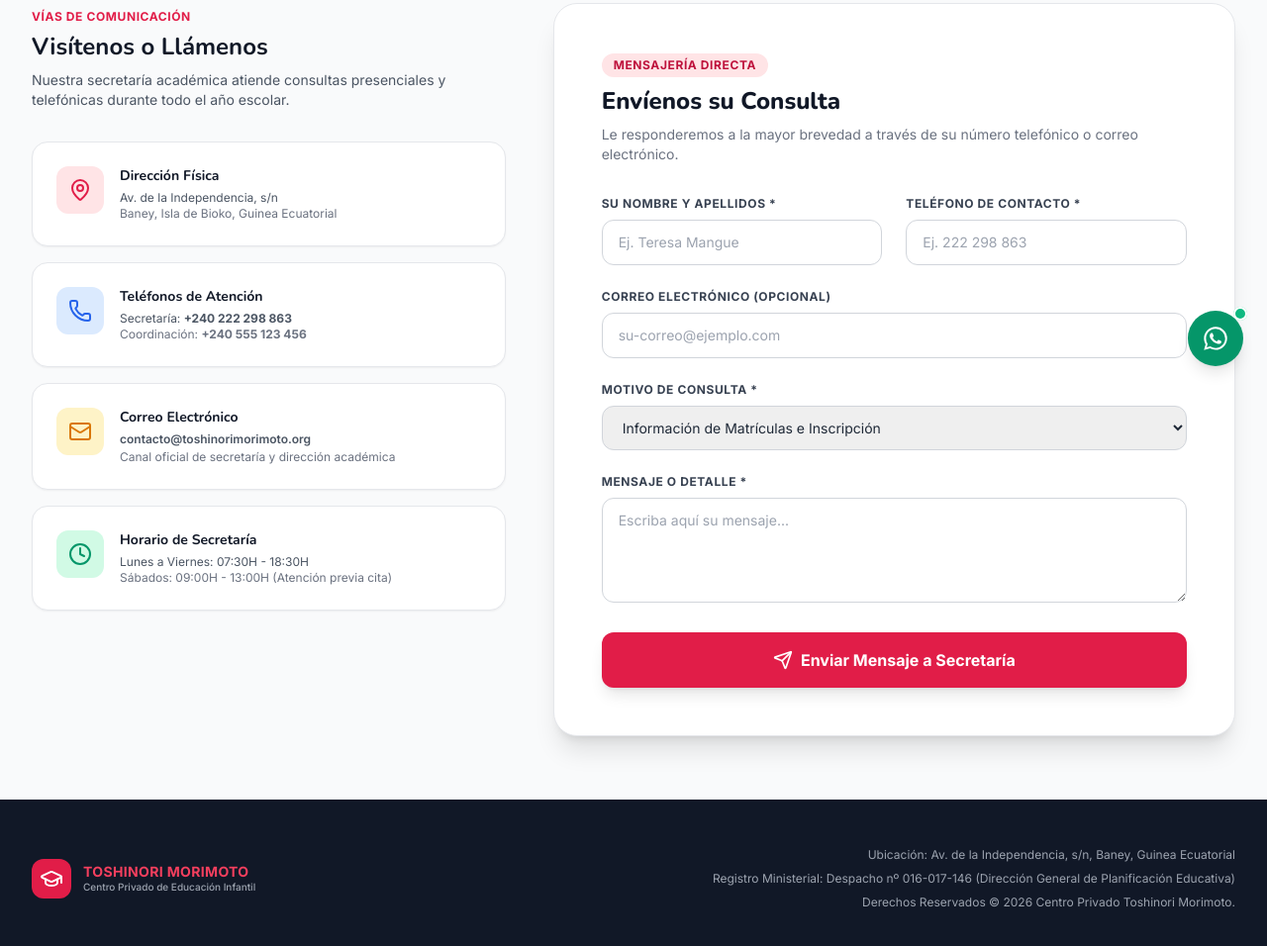
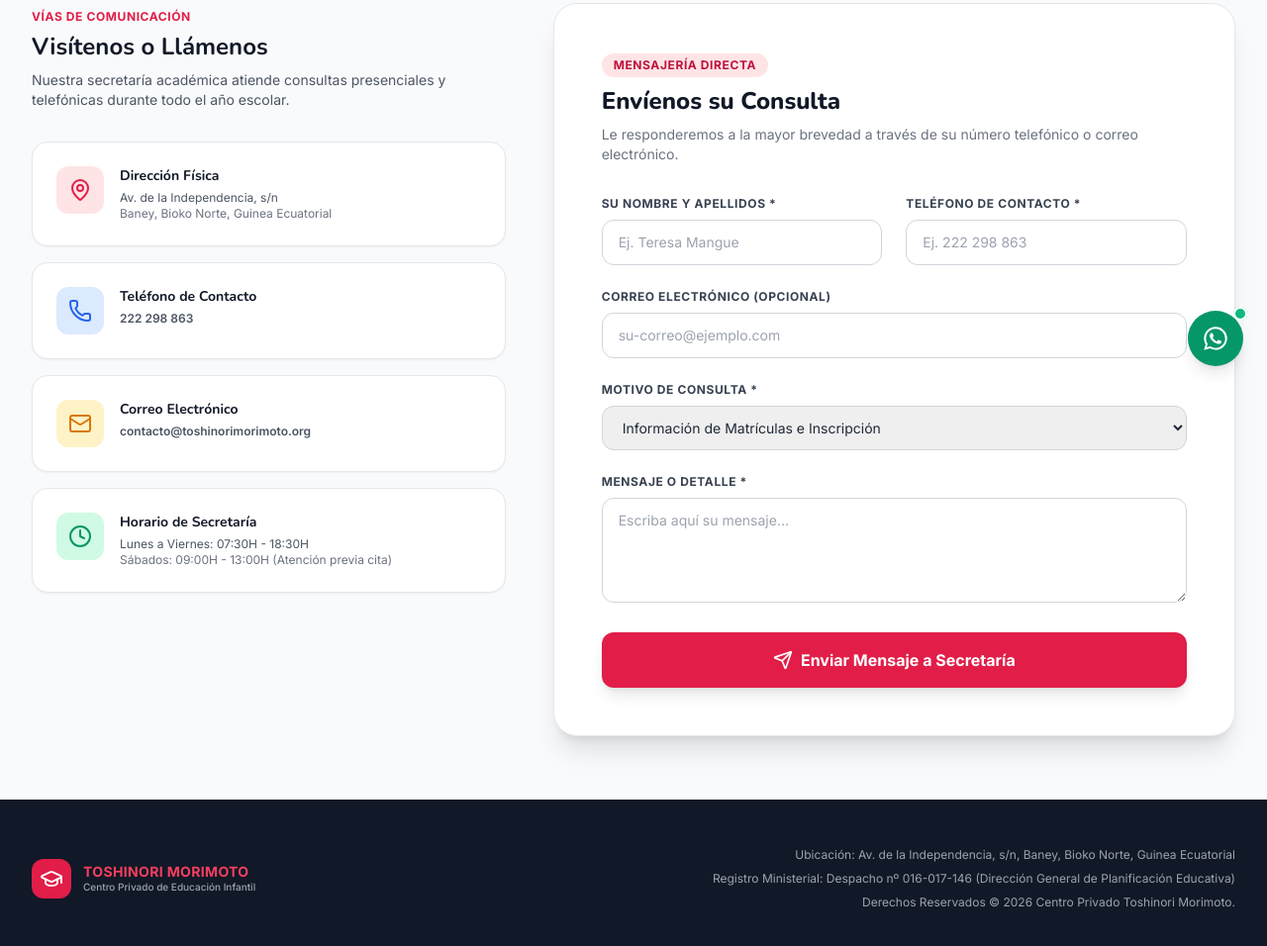
Before and after one commit to grandfrend/toshinorimorimoto, a website: page public/contacto/index.html in a window 1280 px wide. Shown: the part 406-1362 px from the top of the page at 99% size. Drawn offline with nearby package versions, Linux system fonts and the light colour scheme.

Commit message:
refactor: update contact details and cache version
- Update location to include "Bioko Norte".
- Update placeholder phone number.
- Increment Service Worker cache version.
- Remove redundant local app.js and wrangler cache files.

```diff
--- a/public/contacto/index.html
+++ b/public/contacto/index.html
@@ -4,7 +4,7 @@
     <meta charset="UTF-8">
     <meta name="viewport" content="width=device-width, initial-scale=1.0">
     <title>Contacto y Ubicación | Centro Privado Toshinori Morimoto - Baney</title>
-    <meta name="description" content="Comuníquese con la secretaría del Centro Toshinori Morimoto en Baney. Teléfonos de atención, correo electrónico y formulario de contacto directo.">
+    <meta name="description" content="Comuníquese con el Centro Toshinori Morimoto en Baney. Teléfono de contacto, correo electrónico y formulario de consulta directa.">
     <link rel="canonical" href="/contacto/">
 
     <!-- Open Graph / Facebook / WhatsApp -->
@@ -172,17 +172,16 @@
                             <div>
                                 <h4 class="font-bold text-gray-900 text-sm">Dirección Física</h4>
                                 <p class="text-xs text-gray-600 mt-1">Av. de la Independencia, s/n</p>
-                                <p class="text-xs text-gray-500">Baney, Isla de Bioko, Guinea Ecuatorial</p>
+                                <p class="text-xs text-gray-500">Baney, Bioko Norte, Guinea Ecuatorial</p>
                             </div>
                         </div>
 
-                        <!-- Teléfonos -->
+                        <!-- Teléfono de Contacto -->
                         <div class="bg-white p-6 rounded-2xl border border-gray-200 shadow-sm flex items-start gap-4">
                             <div class="bg-blue-100 text-blue-600 p-3 rounded-xl"><i data-lucide="phone" class="w-6 h-6"></i></div>
                             <div>
-                                <h4 class="font-bold text-gray-900 text-sm">Teléfonos de Atención</h4>
-                                <p class="text-xs text-gray-600 mt-1">Secretaría: <strong>+240 222 298 863</strong></p>
-                                <p class="text-xs text-gray-500">Coordinación: <strong>+240 555 123 456</strong></p>
+                                <h4 class="font-bold text-gray-900 text-sm">Teléfono de Contacto</h4>
+                                <a href="tel:+240222298863" class="text-xs text-gray-600 hover:text-rose-600 transition-colors mt-1 block font-semibold">222 298 863</a>
                             </div>
                         </div>
 
@@ -192,7 +191,6 @@
                             <div>
                                 <h4 class="font-bold text-gray-900 text-sm">Correo Electrónico</h4>
                                 <a href="mailto:contacto@toshinorimorimoto.org" class="text-xs text-gray-600 hover:text-rose-600 transition-colors mt-1 block font-semibold">contacto@toshinorimorimoto.org</a>
-                                <p class="text-xs text-gray-500 mt-0.5">Canal oficial de secretaría y dirección académica</p>
                             </div>
                         </div>
 
@@ -273,7 +271,7 @@
                 </div>
             </div>
             <div class="text-center md:text-right text-xs text-gray-400 space-y-2">
-                <p>Ubicación: Av. de la Independencia, s/n, Baney, Guinea Ecuatorial</p>
+                <p>Ubicación: Av. de la Independencia, s/n, Baney, Bioko Norte, Guinea Ecuatorial</p>
                 <p>Registro Ministerial: Despacho nº 016-017-146 (Dirección General de Planificación Educativa)</p>
                 <p>Derechos Reservados © <span class="dynamic-current-year">2026</span> Centro Privado Toshinori Morimoto.</p>
             </div>
--- a/public/sw.js
+++ b/public/sw.js
@@ -1,4 +1,4 @@
-const CACHE_NAME = 'toshinori-cache-v3';
+const CACHE_NAME = 'toshinori-cache-v4';
 const ASSETS = [
   '/',
   '/index.html',
```
Also changed, not shown: public/admisiones/index.html (+1 -1 lines), public/index.html (+5 -5 lines), public/pedagogia/index.html (+1 -1 lines), public/quienes-somos/index.html (+1 -1 lines).
